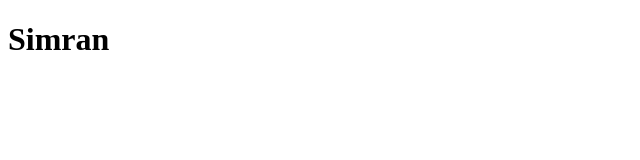
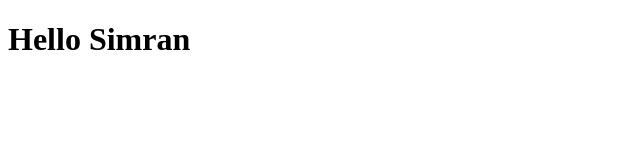
Before and after one commit to abimunda/coursera-test, a plain HTML site: page site/index.html in a window 1280 px wide. Shown: the whole page, without its empty margins (0-640 px from the left). Drawn offline with Linux system fonts and the light colour scheme.

Commit message:
small addition 2.

```diff
--- a/site/index.html
+++ b/site/index.html
@@ -4,6 +4,6 @@
 	<title>Hello Coursera!</title>
 </head>
 <body>
-<h1>Simran</h1>
+<h1>Hello Simran</h1>
 </body>
 </html>
```
